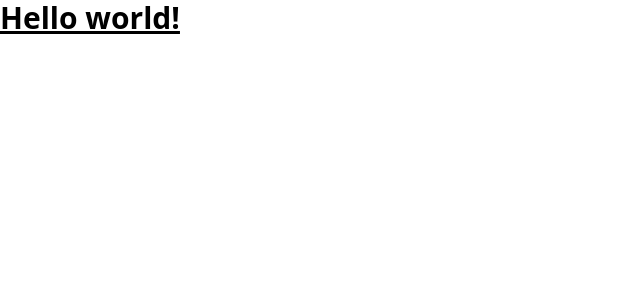
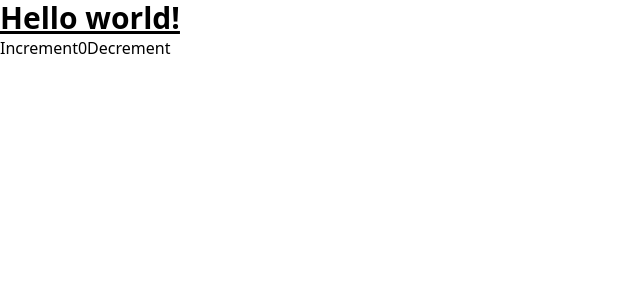
Before and after one commit to davidmoreno92/Avantio_react-challenge, a React (Vite) app: page / in a window 1280 px wide. Shown: the top 300 px of the page, without its empty margins (0-640 px from the left). Built offline with nearby package versions, Linux system fonts and the light colour scheme.

Commit message:
Implement redux toolkit + mock store

```diff
--- a/src/App.tsx
+++ b/src/App.tsx
@@ -1,5 +1,30 @@
+import { RootState } from "./state/store";
+import { useSelector, useDispatch } from "react-redux";
+
+import { decrement, increment } from "./state/stepperSlice";
+
 const App = () => {
-  return <h1 className="text-3xl font-bold underline">Hello world!</h1>;
+  const step = useSelector((state: RootState) => state.stepper.step);
+  const dispatch = useDispatch();
+
+  return (
+    <div>
+      <h1 className="text-3xl font-bold underline">Hello world!</h1>
+      <button
+        aria-label="Increment value"
+        onClick={() => dispatch(increment())}
+      >
+        Increment
+      </button>
+      <span>{step}</span>
+      <button
+        aria-label="Decrement value"
+        onClick={() => dispatch(decrement())}
+      >
+        Decrement
+      </button>
+    </div>
+  );
 };
 
 export default App;
--- /dev/null
+++ b/src/state/stepperSlice.ts
@@ -0,0 +1,27 @@
+import { createSlice } from "@reduxjs/toolkit";
+
+export interface CounterState {
+  step: number;
+}
+
+const initialState: CounterState = {
+  step: 0,
+};
+
+export const stepperSlice = createSlice({
+  name: "counter",
+  initialState,
+  reducers: {
+    increment: (state) => {
+      state.step += 1;
+    },
+    decrement: (state) => {
+      state.step -= 1;
+    },
+  },
+});
+
+// Action creators are generated for each case reducer function
+export const { increment, decrement } = stepperSlice.actions;
+
+export default stepperSlice.reducer;
--- /dev/null
+++ b/src/state/store.tsx
@@ -0,0 +1,11 @@
+import { configureStore } from "@reduxjs/toolkit";
+import stepperSlice from "./stepperSlice";
+
+export const store = configureStore({
+  reducer: {
+    stepper: stepperSlice,
+  },
+});
+
+export type RootState = ReturnType<typeof store.getState>;
+export type AppDispatch = typeof store.dispatch;
```
Also changed, not shown: package.json (+6 -1 lines), src/main.tsx (+5 -3 lines), 2 other files (tests, documents, lock files or other folders).
